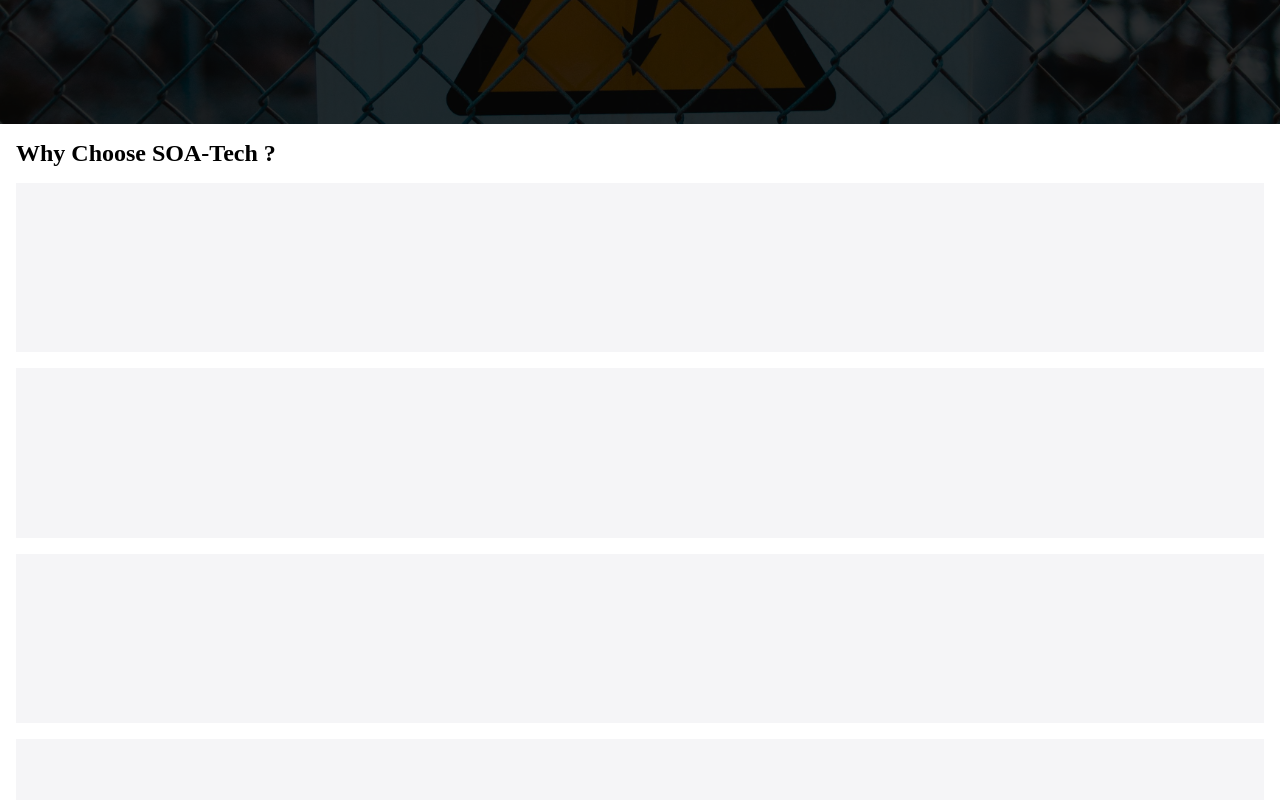
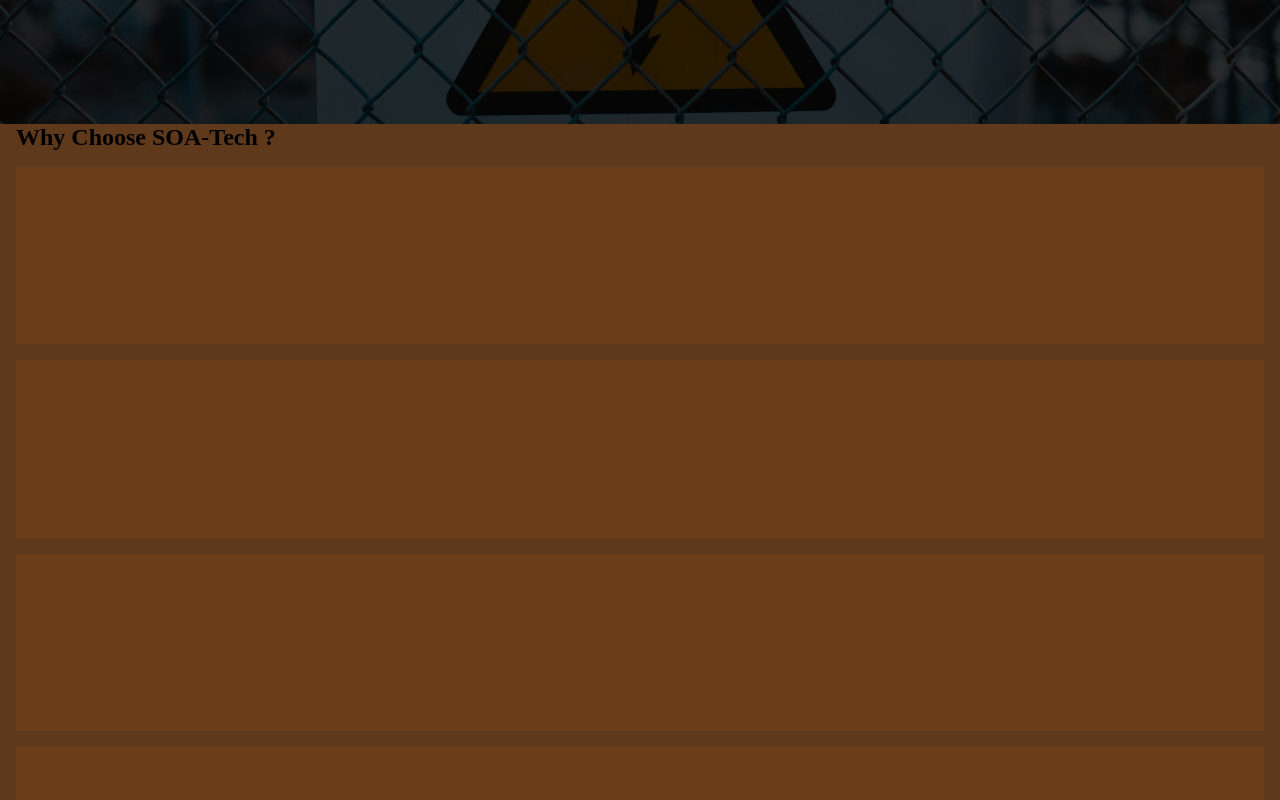
Before and after one commit to firemasterleo/shapestation2, a Vue app: page /TestPage in a window 1280 px wide. Shown: the part 1460-2260 px from the top of the page. Built offline with nearby package versions, Linux system fonts and the light colour scheme.

Commit message:
Update TestPage.vue

```diff
--- a/src/components/TestPage.vue
+++ b/src/components/TestPage.vue
@@ -452,7 +452,7 @@
             // border: solid red;
             height: 40rem;
             width: 100%;
-            background-color: rgb(224, 42, 42);
+            background-color: white;
             // margin-top: 2rem;
             // padding-top: 1rem;
             // overflow: hidden;
@@ -686,12 +686,13 @@
         }
 
         .section4 {
+
             position: relative;
             z-index: 4;
             height: 50rem;
             width: 100%;
-            padding:1rem;
-            background-color: #ffffff;
+            padding-inline:1rem;
+            background-color: rgb(94, 57, 27);
             display: flex;
             flex-direction: column;
             gap: 1rem;
@@ -700,7 +701,7 @@
             div {
                 width: 100%;
                 height: 20rem;
-                background-color: #f5f5f7;
+                background-color: rgb(108, 61, 25);
 
             }
         }
```
